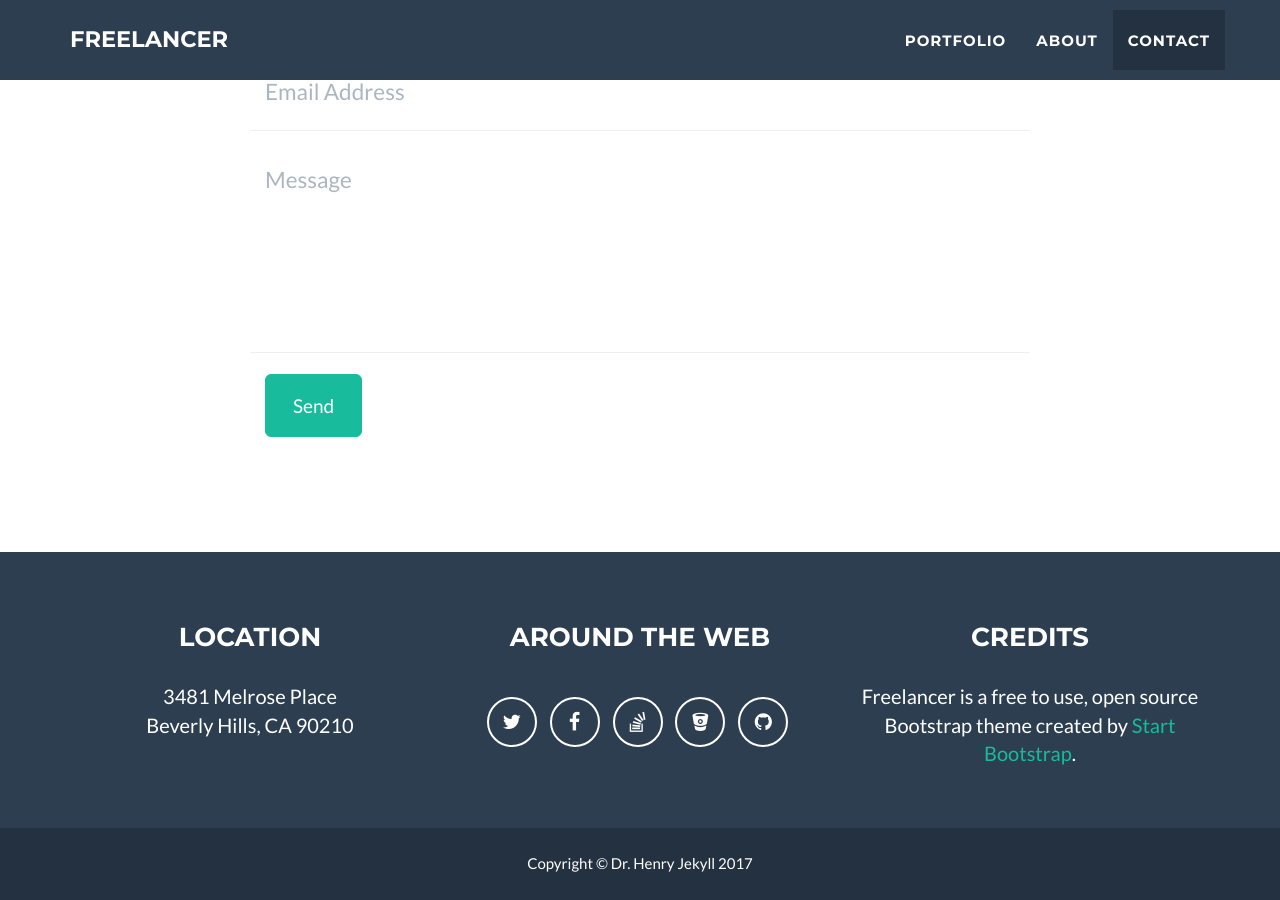
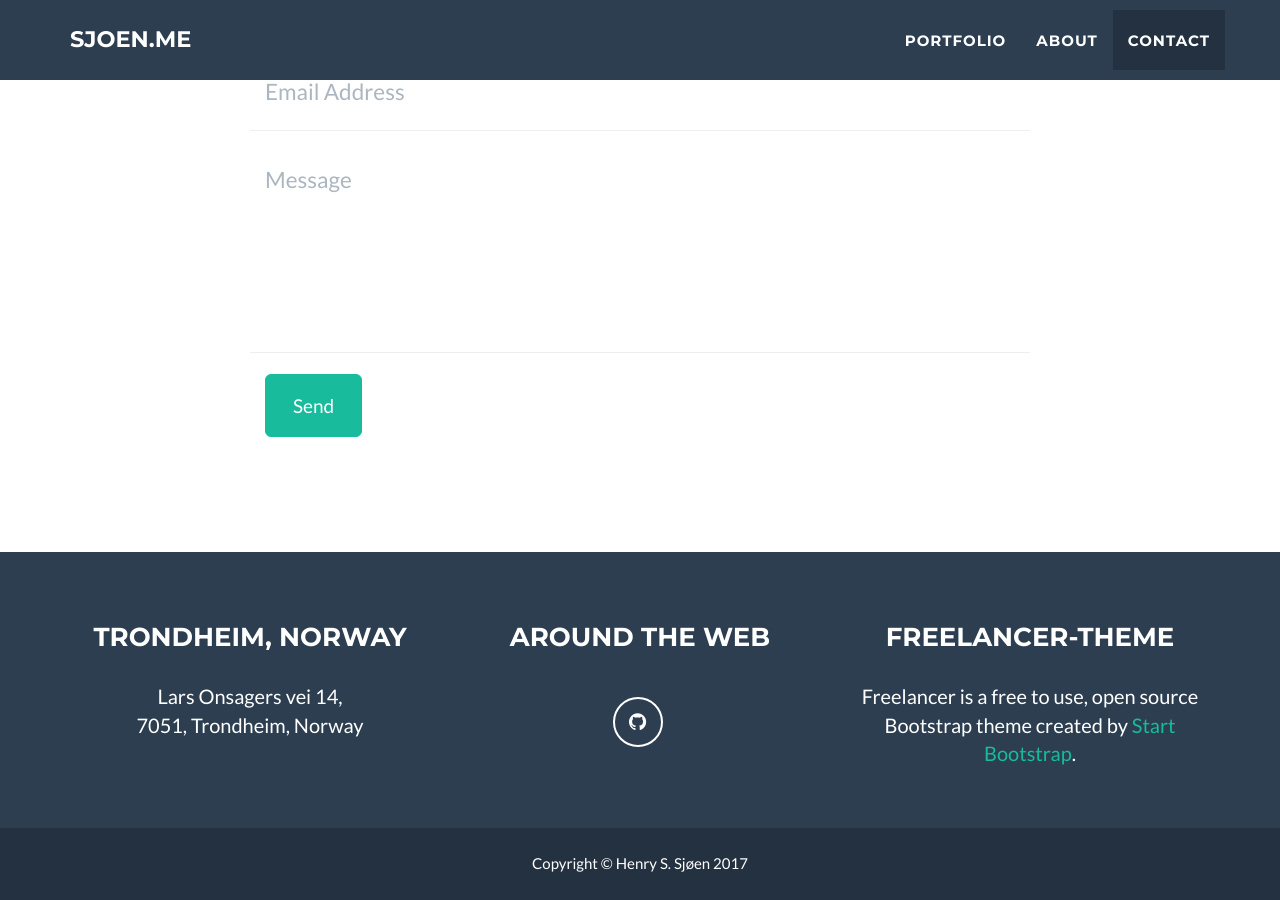
Before and after one commit to SjoenH/SjoenH.github.io, a Jekyll site: the page built from _posts/2014-07-14-project-5.markdown, in a window 1280 px wide and 900 px high, scrolled down 1752 px. Built offline with Jekyll 4.4.1, drawn with Linux system fonts in a browser that asks for light colours.

Commit message:
update config info

```diff
--- a/_config.yml
+++ b/_config.yml
@@ -1,10 +1,10 @@
 # Site settings
-title: Freelancer
-email: your-email@domain.com
-url: https://example.github.io
-description: "Write an awesome description for your new site here. You can edit this line in _config.yml. It will appear in your document head meta (for Google search results) and in your feed.xml site description."
+title: Sjoen.me
+email: henryskorpe@gmail.com
+url: https://sjoen.me
+description: "I make software solutions."
 skills: "Web Developer - Graphic Artist - User Experience Designer"
-meta_author: LastName FirstName
+meta_author: Sjøen Henry
 
 # Google webmaster tools
 google_verify:
@@ -31,28 +31,28 @@ color:
 
 # Footer settings
 footer:
-  copyright: Dr. Henry Jekyll
-  location: Location
+  copyright: Henry S. Sjøen
+  location: Trondheim, Norway
   social: Around the Web
-  credits: Credits
+  credits: freelancer-theme
 
 # Social networks usernames (many more available: google-plus, flickr, dribbble, pinterest, instagram, tumblr, linkedin, etc.)
 social:
-  - title: twitter
-    url: http://twitter.com/jekyllrb
-  - title: facebook
-    url:
-  - title: stack-overflow
-    url: http://stackoverflow.com/questions/tagged/jekyll
-  - title: bitbucket
-    url: http://bitbucket.org/jekyll
+#  - title: twitter
+#    url: http://twitter.com/jekyllrb
+#  - title: facebook
+#    url:
+#  - title: stack-overflow
+#    url: http://stackoverflow.com/questions/tagged/jekyll
+#  - title: bitbucket
+#    url: http://bitbucket.org/jekyll
   - title: github
-    url: http://github.com/jekyll
+    url: http://github.com/sjoenh
 
 # Postal address (add as many lines as necessary)
 address:
-  - line: 3481 Melrose Place
-  - line: Beverly Hills, CA 90210
+  - line: Lars Onsagers vei 14,
+  - line: 7051, Trondheim, Norway
 
 # Credits content
 credits: 'Freelancer is a free to use, open source Bootstrap theme created by <a href="http://startbootstrap.com">Start Bootstrap</a>.'
```
